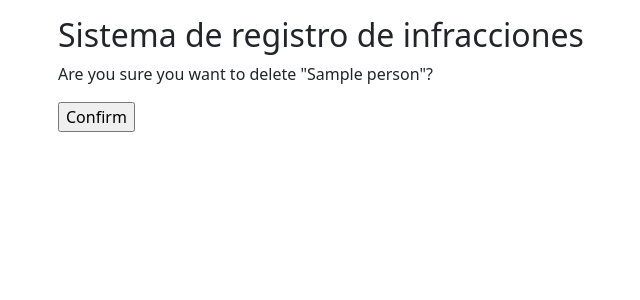
After one commit to KattyGZC/infraction_register, a Django app: page /register_app/person/delete/1 in a window 1280 px wide. The commit adds this page. Shown: the top 300 px of the page, without its empty margins (24-664 px from the left). Run offline with Django 4.2, Linux system fonts and the light colour scheme; tables that the repository leaves empty hold one stand-in row (values such as "Sample post").

Commit message:
Eliminación completa

```diff
--- /dev/null
+++ b/register_app/templates/register_app/delete_confirm_form.html
@@ -0,0 +1,9 @@
+{% extends 'register_app/index.html' %}
+
+{% block content %}
+<form method="post">{% csrf_token %}
+    <p>Are you sure you want to delete "{{ object }}"?</p>
+    {{ form }}
+    <input type="submit" value="Confirm">
+</form>
+{% endblock %}
--- a/register_app/templates/register_app/list.html
+++ b/register_app/templates/register_app/list.html
@@ -17,7 +17,7 @@
                     <td>{{ item.obj }}</td>
                     <td>
                         <a href="{{ item.url_edit }}" class="btn btn-sm btn-warning" id="btn_edit">Editar</a>
-                        <a href="#" class="btn btn-sm btn-danger" id="btn_delete">Eliminar</a>
+                        <a href="{{ item.url_delete }}" class="btn btn-sm btn-danger" id="btn_delete">Eliminar</a>
                     </td>
                 </tr>
                 {% empty %}
--- a/register_app/urls.py
+++ b/register_app/urls.py
@@ -1,6 +1,6 @@
 from django.urls import path
 
-from .views import (PersonListView, PersonCreateView, PersonEditView,
+from .views import (PersonListView, PersonCreateView, PersonEditView, PersonDeleteView,
                     VehicleListView, VehicleCreateView, VehicleEditView,
                     OfficerListView, OfficerCreateView, OfficerEditView)
 
@@ -10,6 +10,7 @@ urlpatterns = [
     path("person", PersonListView.as_view(), name="person_list"),
     path("person/create", PersonCreateView.as_view(), name="person_create"),
     path("person/edit/<int:pk>", PersonEditView.as_view(), name="person_edit"),
+    path("person/delete/<int:pk>", PersonDeleteView.as_view(), name="person_delete"),
 
     path("vehicle", VehicleListView.as_view(), name="vehicle_list"),
     path("vehicle/create", VehicleCreateView.as_view(), name="vehicle_create"),
--- a/register_app/views.py
+++ b/register_app/views.py
@@ -15,7 +15,8 @@ class PersonListView(ListView):
         context['items_with_urls'] = [
             {
                 'obj': obj,
-                'url_edit': reverse('register_app:person_edit', kwargs={'pk': obj.pk})
+                'url_edit': reverse('register_app:person_edit', kwargs={'pk': obj.pk}),
+                'url_delete': reverse('register_app:person_delete', kwargs={'pk': obj.pk}),
             }
             for obj in self.object_list
         ]
@@ -137,3 +138,9 @@ class OfficerEditView(UpdateView):
         context["action"] = 'Guardar'
         context["url"] = reverse('register_app:officer_list')
         return context
+
+
+class PersonDeleteView(DeleteView):
+    model = Person
+    template_name = 'register_app/delete_confirm_form.html'
+    success_url = reverse_lazy('register_app:person_list')
```
